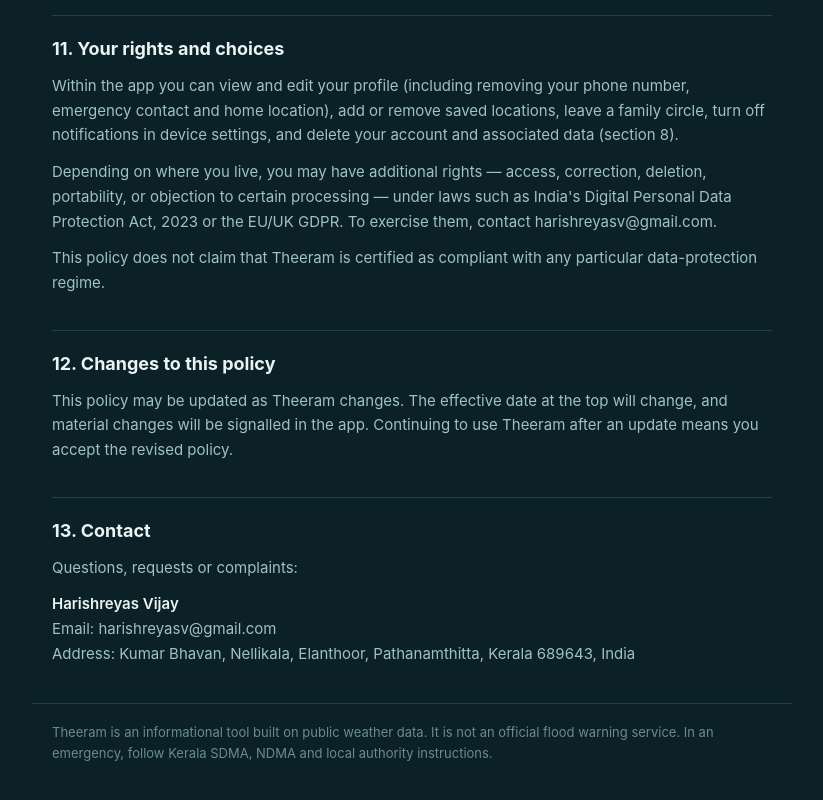
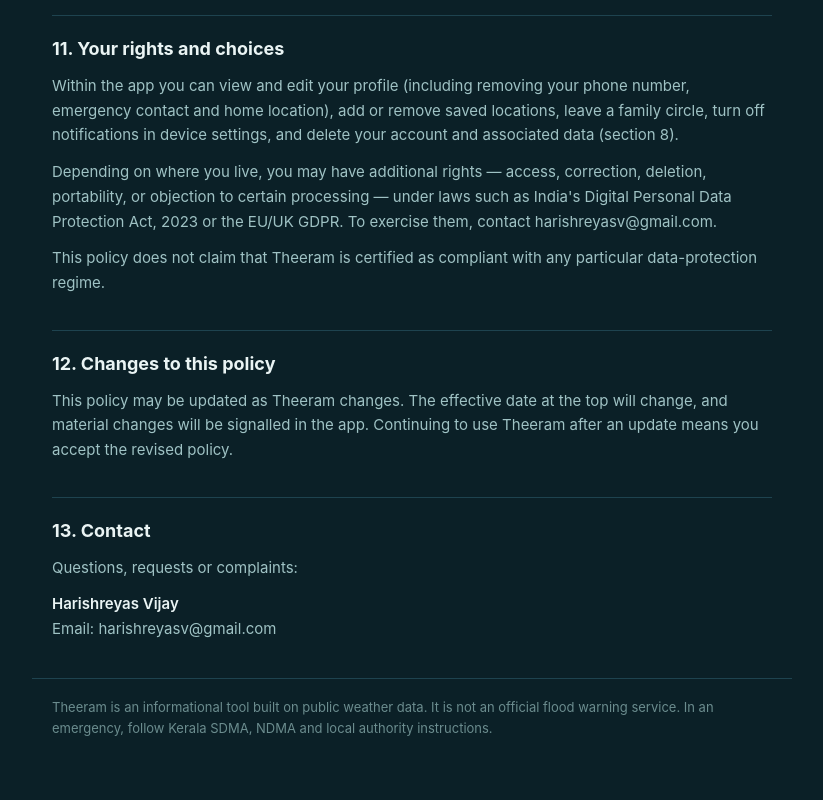
Before and after one commit to Devhari2k/theeram, a website: page docs/privacy-policy.html in a window 1280 px wide. Shown: the part 5957-6757 px from the top of the page, without its empty margins (228-1051 px from the left). Drawn offline with Linux system fonts and the light colour scheme.

Commit message:
Update privacy-policy.html

```diff
--- a/docs/privacy-policy.html
+++ b/docs/privacy-policy.html
@@ -336,8 +336,7 @@
   <h2>13. Contact</h2>
   <p>Questions, requests or complaints:</p>
   <p><strong>Harishreyas Vijay</strong><br>
-  Email: harishreyasv@gmail.com<br>
-  Address: Kumar Bhavan, Nellikala, Elanthoor, Pathanamthitta, Kerala 689643, India</p>
+  Email: harishreyasv@gmail.com<br></p>
 </main>
 
 <footer>
```
